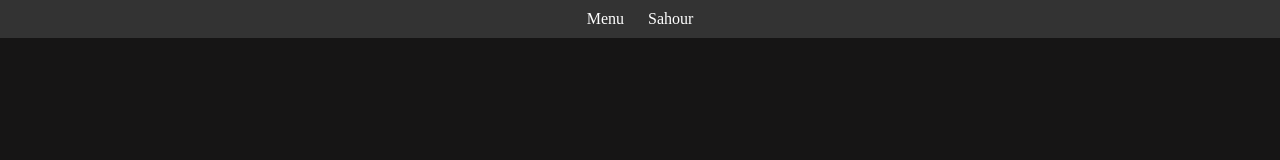
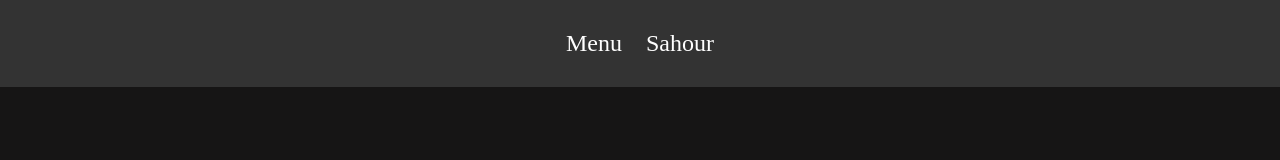
Before and after one commit to adamgaafar/stationCafe, a plain HTML site: page index.html in a window 1280 px wide. Drawn offline with Linux system fonts and the light colour scheme.

Commit message:
edited nav size

```diff
--- a/style.css
+++ b/style.css
@@ -21,7 +21,7 @@ nav {
     left: 0;
     width: 100%;
     background-color: #333;
-    padding: 10px;
+    padding: 30px;
     text-align: center;
     z-index: 1000;
 }
@@ -31,6 +31,7 @@ nav li {
     margin: 0 10px;
     color: white;
     cursor: pointer;
+    font-size: 24px;
 }
 
 nav li:hover {
```
